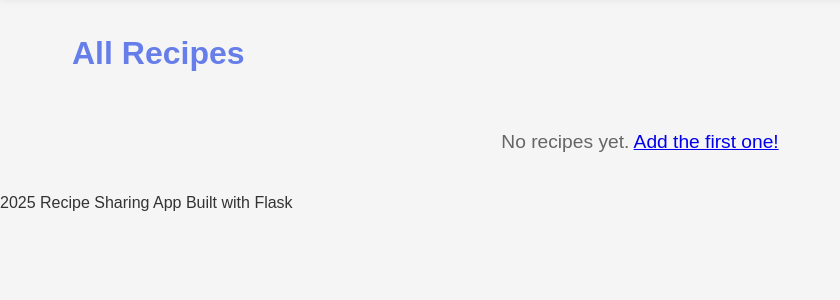
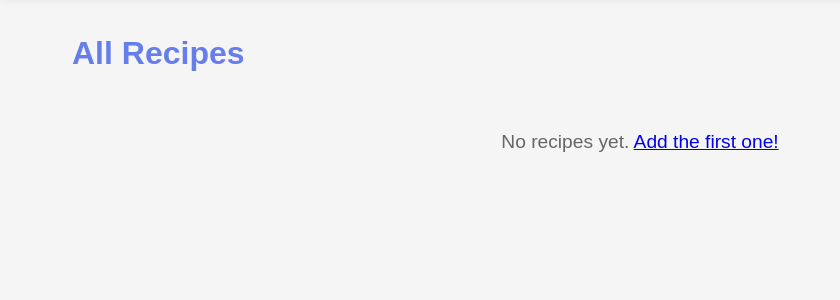
Before and after one commit to Tarak200524/RECIPE-SHARE, a Flask app: page / in a window 1280 px wide. Shown: the part 174-474 px from the top of the page, without its empty margins (0-840 px from the left). Run offline with Flask 3, Linux system fonts and the light colour scheme; data that the repository does not hold is empty.

Commit message:
Modified recipes and updated UI

```diff
--- a/templates/base.html
+++ b/templates/base.html
@@ -19,8 +19,5 @@
         {% block content %}{% endblock %}
     </main>
 
-    <footer>
-        <p>2025 Recipe Sharing App Built with Flask</p>
-    </footer>
 </body>
 </html>
```
